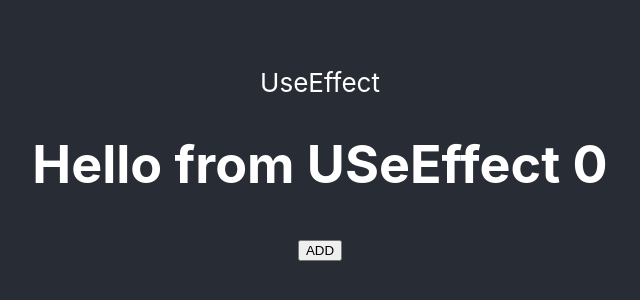
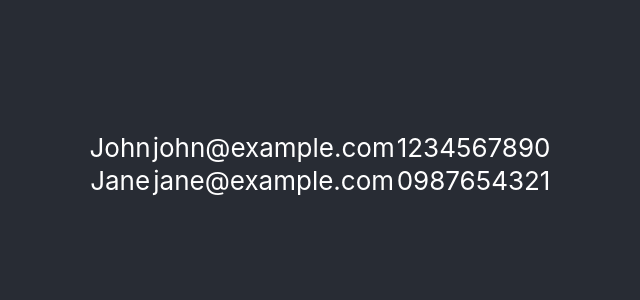
Before and after one commit to haseebulamin/React-Course-Project, a React (Create React App) app: page / in a window 1280 px wide. Shown: the part 236-536 px from the top of the page, without its empty margins (320-960 px from the left). Built offline with nearby package versions, Linux system fonts and the light colour scheme.

Commit message:
Map array

```diff
--- a/src/App.js
+++ b/src/App.js
@@ -1,10 +1,10 @@
 import './App.css';
-import UseEffect from './Components/React-roadmap-Docs/Hooks/UseEffect';
+import Map from './Components/React-roadmap-Docs/Map';
 function App() {
   return (
     <div className="App">
       <header className="App-header">
-        <UseEffect/>
+       <Map/>
       </header>
     </div>
   );
--- /dev/null
+++ b/src/Components/React-roadmap-Docs/Map.jsx
@@ -0,0 +1,22 @@
+import React from 'react';
+
+export default function Map() {
+    // Assuming students is an array of objects
+    let students = [
+        { name: 'John', email: 'john@example.com', contact: '1234567890' },
+        { name: 'Jane', email: 'jane@example.com', contact: '0987654321' },
+        // Add more students as needed
+    ];
+
+    return (
+        <div>
+            {students.map((data, i) => (
+                <tr key={i}>
+                    <td>{data.name}</td>
+                    <td>{data.email}</td>
+                    <td>{data.contact}</td>
+                </tr>
+            ))}
+        </div>
+    );
+}
```
